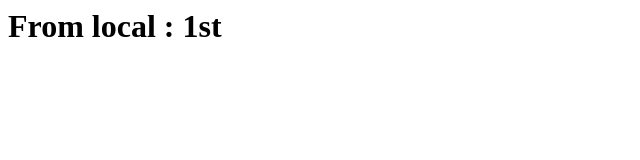
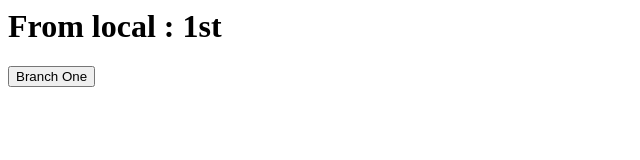
Before and after one commit to chandaneswar-sengupta/repository1, a plain HTML site: page index.html in a window 1280 px wide. Shown: the whole page, without its empty margins (0-640 px from the left). Drawn offline with Linux system fonts and the light colour scheme.

Commit message:
branch1 committed - new file added

```diff
--- a/index.html
+++ b/index.html
@@ -1,3 +1,4 @@
 <div>
 	<h1>From local : 1st</h1>
+	<button>Branch One </button>
 </div>
```
Also changed, not shown: branch1.txt (added).
